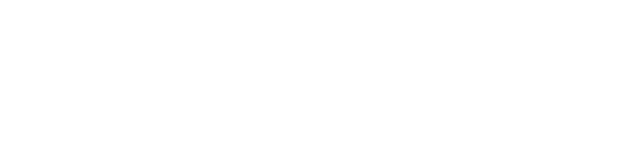
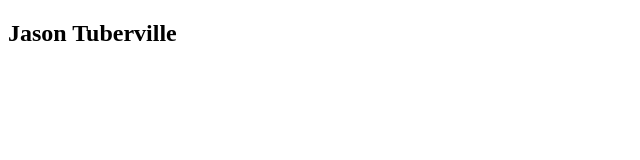
Before and after one commit to bird191/foobar, a plain HTML site: page index.html in a window 1280 px wide. Shown: the whole page, without its empty margins (0-640 px from the left). Drawn offline with Linux system fonts and the light colour scheme.

Commit message:
update h2 with my name

```diff
--- a/index.html
+++ b/index.html
@@ -11,7 +11,7 @@
 </head>
 <body>
     <h2>
-
+      Jason Tuberville
     </h2>
 </body>
 </html>
```
